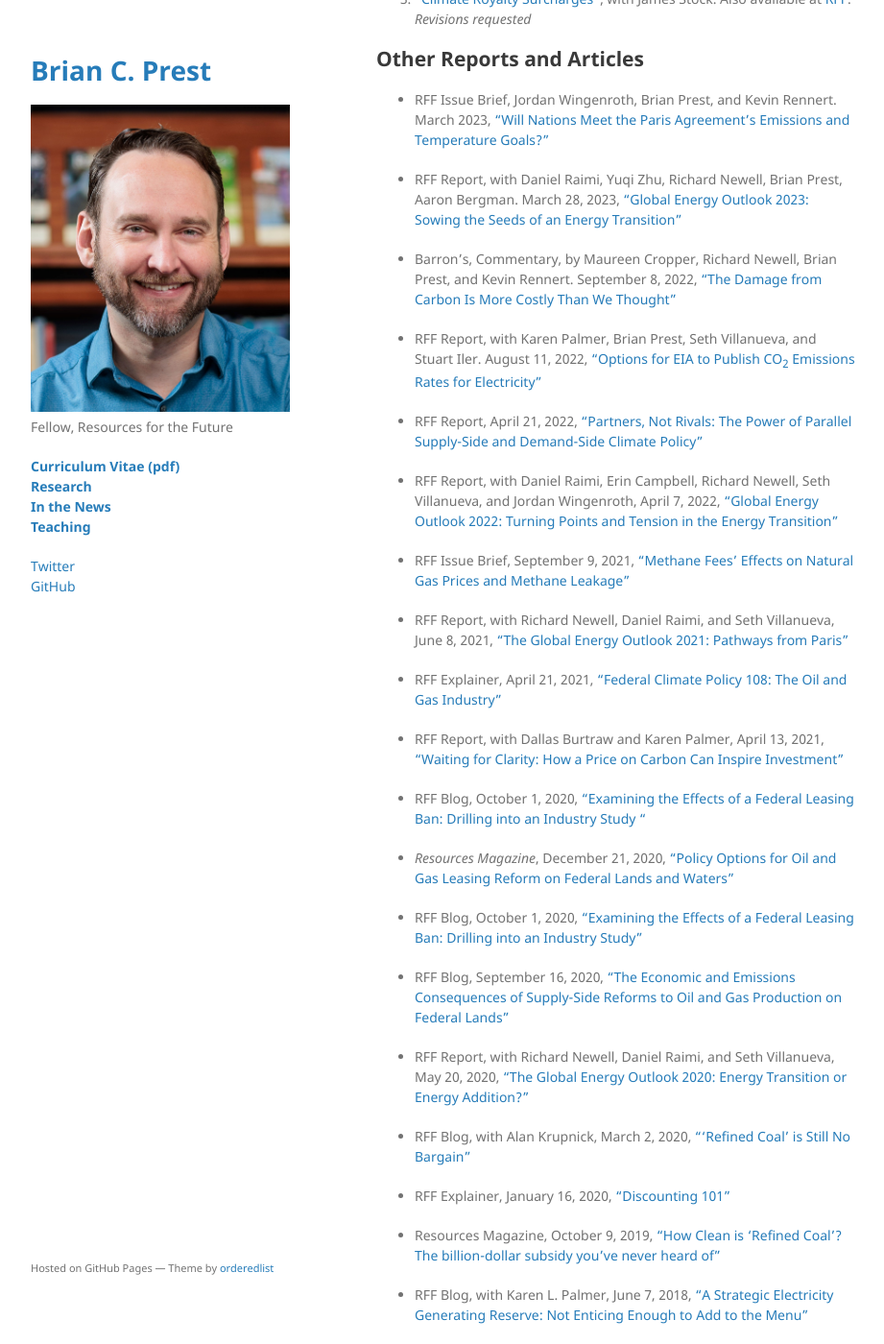
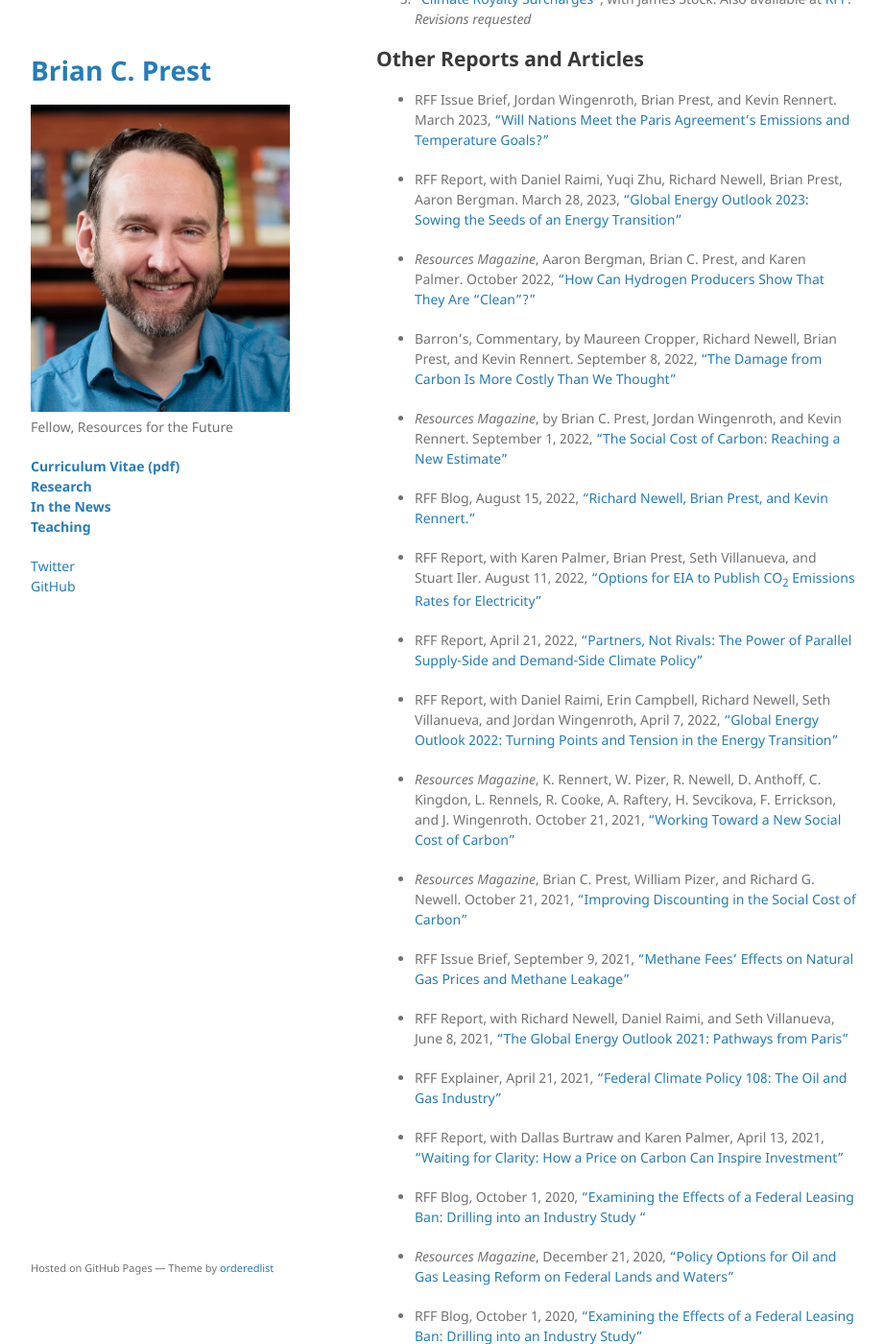
Before and after one commit to bprest/bprest.github.io, a Jekyll site: the page built from research.md, in a window 1280 px wide and 1400 px high, scrolled down 1565 px. Shown: the whole window at 96% size, without its empty margins (178-1099 px from the left). Built offline with Jekyll 4.4.1, drawn with Linux system fonts in a browser that asks for light colours; our own code applies the rules of GitHub Pages for plain Markdown files.

Commit message:
add missing resources magazine articles

```diff
--- a/research.md
+++ b/research.md
@@ -47,17 +47,28 @@ layout: default
 
 ## Other Reports and Articles
 
+
 * RFF Issue Brief, Jordan Wingenroth, Brian Prest, and Kevin Rennert. March 2023, ["Will Nations Meet the Paris Agreement’s Emissions and Temperature Goals?"](https://www.rff.org/publications/issue-briefs/will-nations-meet-the-paris-agreements-emissions-and-temperature-goals/)
 
 * RFF Report, with Daniel Raimi, Yuqi Zhu, Richard Newell, Brian Prest, Aaron Bergman. March 28, 2023, ["Global Energy Outlook 2023: Sowing the Seeds of an Energy Transition"](https://www.rff.org/publications/reports/global-energy-outlook-2023/)
 
+* _Resources Magazine_, Aaron Bergman, Brian C. Prest, and Karen Palmer. October 2022, ["How Can Hydrogen Producers Show That They Are “Clean”?"](https://www.resources.org/common-resources/how-can-hydrogen-producers-show-that-they-are-clean/)
+
 * Barron's, Commentary, by Maureen Cropper, Richard Newell, Brian Prest, and Kevin Rennert. September 8, 2022, ["The Damage from Carbon Is More Costly Than We Thought"](https://www.barrons.com/articles/carbon-emissions-climate-change-economic-cost-51662649886)
+
+* _Resources Magazine_, by Brian C. Prest, Jordan Wingenroth, and Kevin Rennert. September 1, 2022, ["The Social Cost of Carbon: Reaching a New Estimate"](https://www.resources.org/archives/the-social-cost-of-carbon-reaching-a-new-estimate/)
+
+* RFF Blog, August 15, 2022, ["Richard Newell, Brian Prest, and Kevin Rennert."](https://www.resources.org/common-resources/inflation-reduction-act-can-achieve-emissions-reductions-even-with-oil-and-gas-provisions/)
 
 * RFF Report, with Karen Palmer, Brian Prest, Seth Villanueva, and Stuart Iler. August 11, 2022, ["Options for EIA to Publish CO<sub>2</sub> Emissions Rates for Electricity"](https://www.rff.org/publications/reports/options-for-eia-to-publish-co2-emissions-rates-for-electricity/)
 
 * RFF Report, April 21, 2022, ["Partners, Not Rivals: The Power of Parallel Supply-Side and Demand-Side Climate Policy"](https://www.rff.org/publications/reports/partners-not-rivals-the-power-of-parallel-supply-side-and-demand-side-climate-policy/)
 
 * RFF Report, with Daniel Raimi, Erin Campbell, Richard Newell, Seth Villanueva, and Jordan Wingenroth, April 7, 2022, ["Global Energy Outlook 2022: Turning Points and Tension in the Energy Transition"](https://www.rff.org/publications/reports/global-energy-outlook-2022/)
+
+* _Resources Magazine_, K. Rennert, W. Pizer, R. Newell, D. Anthoff, C. Kingdon, L. Rennels, R. Cooke, A. Raftery, H. Sevcikova, F. Errickson, and J. Wingenroth. October 21, 2021, ["Working Toward a New Social Cost of Carbon"](https://www.resources.org/archives/working-toward-a-new-social-cost-of-carbon/)
+
+* _Resources Magazine_, Brian C. Prest, William Pizer, and Richard G. Newell. October 21, 2021, ["Improving Discounting in the Social Cost of Carbon"](https://www.resources.org/archives/improving-discounting-in-the-social-cost-of-carbon/)
 
 * RFF Issue Brief, September 9, 2021, ["Methane Fees' Effects on Natural Gas Prices and Methane Leakage"](https://www.rff.org/publications/issue-briefs/methane-fees-effects-on-natural-gas-prices-and-methane-leakage/)
 
```
